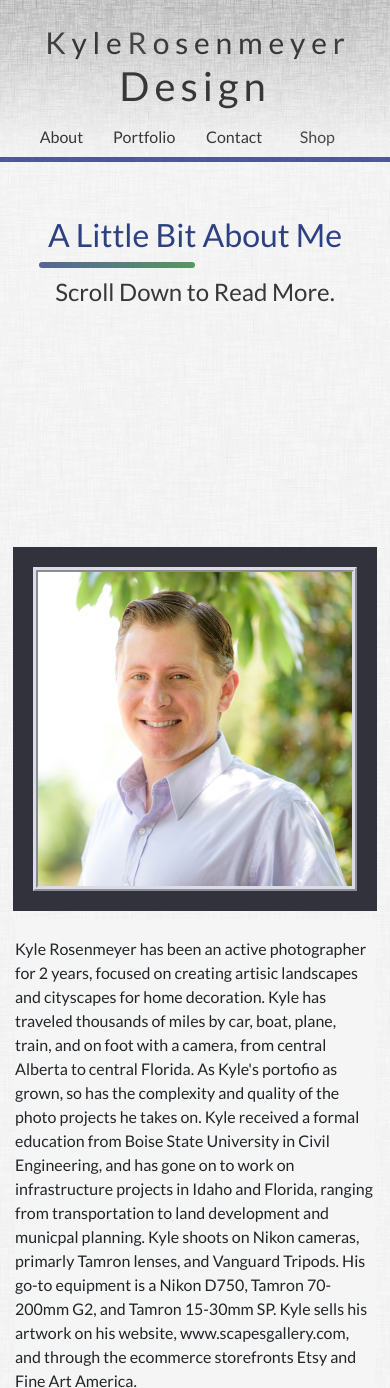
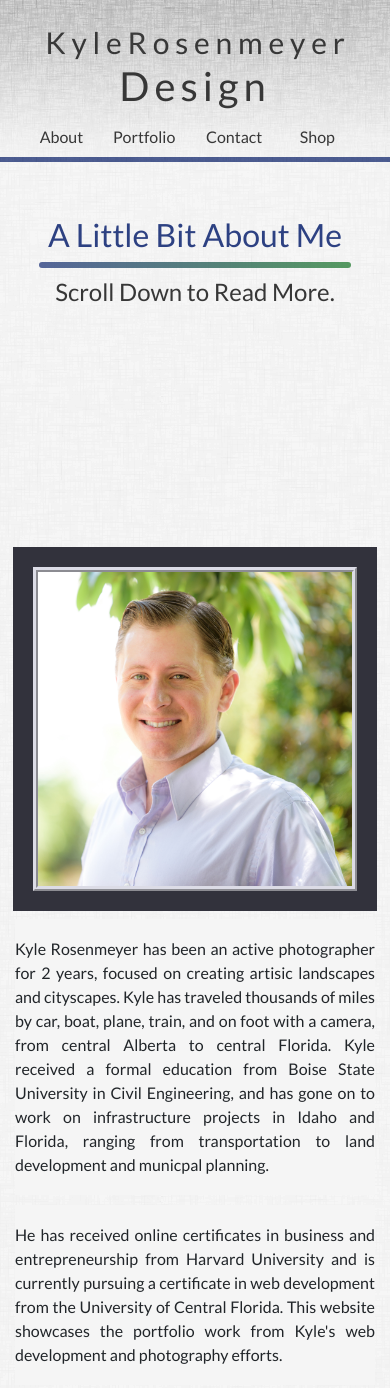
Before and after one commit to kylerosenmeyer/hw2-bootstrap-portfolio, a plain HTML site: page index.html in a window 390 px wide. Shown: the top 1388 px of the page. Drawn offline with nearby package versions, Linux system fonts and the light colour scheme.

Commit message:
style update

```diff
--- a/assets/css/animation.css
+++ b/assets/css/animation.css
@@ -25,87 +25,87 @@
 
 #n11 {
     animation-name: lastName;
-    animation-duration: 2s;
+    animation-duration: 0.5s;
     animation-fill-mode: forward;
     margin-bottom: 0px;
 }
 #n4 {
     animation-name: firstName;
-    animation-duration: 2.5s;
+    animation-duration: 0.9s;
     animation-fill-mode: forward;
     margin-bottom: 0px;
 }
 
 #n8 {
     animation-name: lastName;
-    animation-duration: 3s;
+    animation-duration: 1.3s;
     animation-fill-mode: forward;
     margin-bottom: 0px;
 }
 #n13 {
     animation-name: lastName;
-    animation-duration: 3.5s;
+    animation-duration: 1.9s;
     animation-fill-mode: forward;
     margin-bottom: 0px;
 }
 #n3 {
     animation-name: firstName;
-    animation-duration: 4s;
+    animation-duration: 2.5s;
     animation-fill-mode: forward;
     margin-bottom: 0px;
 }
 #n9 {
     animation-name: lastName;
-    animation-duration: 4.5s;
+    animation-duration: 3s;
     animation-fill-mode: forward;
     margin-bottom: 0px;
 }
 #n7 {
     animation-name: lastName;
-    animation-duration: 5s;
+    animation-duration: 3.2s;
     animation-fill-mode: forward;
     margin-bottom: 0px;
 }
 #n12 {
     animation-name: lastName;
-    animation-duration: 5.5s;
+    animation-duration: 4s;
     animation-fill-mode: forward;
     margin-bottom: 0px;
 }
 #n2 {
     animation-name: firstName;
-    animation-duration: 6s;
+    animation-duration: 4.6s;
     animation-fill-mode: forward;
     margin-bottom: 0px;
 }
 #n10 {
     animation-name: lastName;
-    animation-duration: 6.5s;
+    animation-duration: 5.1s;
     animation-fill-mode: forward;
     margin-bottom: 0px;
 }
 #n6 {
     animation-name: lastName;
-    animation-duration: 7s;
+    animation-duration: 5.6s;
     animation-fill-mode: forward;
     margin-bottom: 0px;
 }
 #n14 {
     animation-name: lastName;
-    animation-duration: 7.5s;
+    animation-duration: 6.5s;
     animation-fill-mode: forward;
     margin-bottom: 0px;
 }
 #n1 {
     animation-name: firstName;
-    animation-duration: 8s;
+    animation-duration: 6.9s;
     animation-fill-mode: forward;
     margin-bottom: 0px;
 }
 
 #n5 {
     animation-name: lastName;
-    animation-duration: 8.5s;
+    animation-duration: 7s;
     animation-fill-mode: forward;
     margin-bottom: 0px;
 }
@@ -122,27 +122,27 @@
 
 #nav1 {
     animation-name: Nav;
-    animation-duration: 4s;
+    animation-duration: 2s;
     animation-fill-mode: forward;
 }
 #nav2 {
     animation-name: Nav;
-    animation-duration: 5s;
+    animation-duration: 3s;
     animation-fill-mode: forward;
 }
 #nav3 {
     animation-name: Nav;
-    animation-duration: 6s;
+    animation-duration: 4s;
     animation-fill-mode: forward;
 }
 #nav4 {
     animation-name: Nav;
-    animation-duration: 7s;
+    animation-duration: 5s;
     animation-fill-mode: forward;
 }
 
 nav {
     animation-name: NavBorder;
-    animation-duration: 6s;
+    animation-duration: 5s;
     animation-fill-mode: forward;
 }
--- a/assets/css/style.css
+++ b/assets/css/style.css
@@ -249,7 +249,11 @@ main {
 
 #title-border {
     margin: 0;
-    width: 100%;
+    width: 0%;
+}
+
+.sub-content {
+    text-align: justify;
 }
 
 }
--- a/assets/javascript/logic.js
+++ b/assets/javascript/logic.js
@@ -2,12 +2,12 @@
 
 ScrollReveal().reveal(".img-fluid, .desc, .sub-content, .form-group, .btn-primary", {
     delay: 500,
-    duration: 4000
+    duration: 2000
 })
 
 ScrollReveal().reveal(".container-title", {
     delay: 0,
-    duration: 4000
+    duration: 2000
 })
 
 ScrollReveal().reveal("#title-border", {
@@ -17,9 +17,24 @@ ScrollReveal().reveal("#title-border", {
 var lineExtend = function(id) {
     $(id).animate({
     width: "50%"
-    }, 2000)
+    }, 2800)
 }
 
-ScrollReveal().reveal("#title-border", {
-    afterReveal: lineExtend
-})
+var lineExtendmob = function(id) {
+    $(id).animate({
+    width: "100%"
+    }, 2800)
+}
+
+if ( window.innerHeight > window.innerWidth ) {
+
+    ScrollReveal().reveal("#title-border", {
+        afterReveal: lineExtendmob
+    })
+
+} else {
+
+    ScrollReveal().reveal("#title-border", {
+        afterReveal: lineExtend
+    })
+}
--- a/index.html
+++ b/index.html
@@ -72,13 +72,12 @@
                 <img class="img-fluid" src="../hw2-bootstrap-portfolio/assets/images/DSC_6914.jpg">
             </div>
             <div class="col-md-6">
-                <p class="sub-content">Kyle Rosenmeyer has been an active photographer for 2 years, focused on creating artisic landscapes and cityscapes for home decoration. Kyle has traveled thousands of miles by car, boat, plane, train, and on foot with a camera, from central Alberta to central Florida.
-                    As Kyle's portofio as grown, so has the complexity and quality of the photo projects he takes on. Kyle received a formal education from Boise State University in Civil Engineering, and has gone on to work on infrastructure projects in Idaho and Florida, ranging from transportation to land
-                    development and municpal planning. Kyle shoots on Nikon cameras, primarly Tamron lenses, and Vanguard Tripods. His go-to equipment is a Nikon D750, Tamron 70-200mm G2, and Tamron 15-30mm SP. Kyle sells his artwork on his website, www.scapesgallery.com, and through the ecommerce storefronts
-                    Etsy and Fine Art America.
+                <p class="sub-content">Kyle Rosenmeyer has been an active photographer for 2 years, focused on creating artisic landscapes and cityscapes. Kyle has traveled thousands of miles by car, boat, plane, train, and on foot with a camera, from central Alberta to central Florida.
+                    Kyle received a formal education from Boise State University in Civil Engineering, and has gone on to work on infrastructure projects in Idaho and Florida, ranging from transportation to land
+                    development and municpal planning.
                 </p>
-                <p class="sub-content"> Kyle has formal training as a civil engineer, a profession he has worked in since 2007. He received a bachelor's degree in civil engineering from Boise State University in 2010. He has received online certificates in business and entrepreneurship from Harvard University and
-                    is currently pursuing a certificat in web development from the University of Central Florida.
+                <p class="sub-content">He has received online certificates in business and entrepreneurship from Harvard University and
+                    is currently pursuing a certificate in web development from the University of Central Florida. This website showcases the portfolio work from Kyle's web development and photography efforts.
                 </p>
             </div>
         </div>
```
